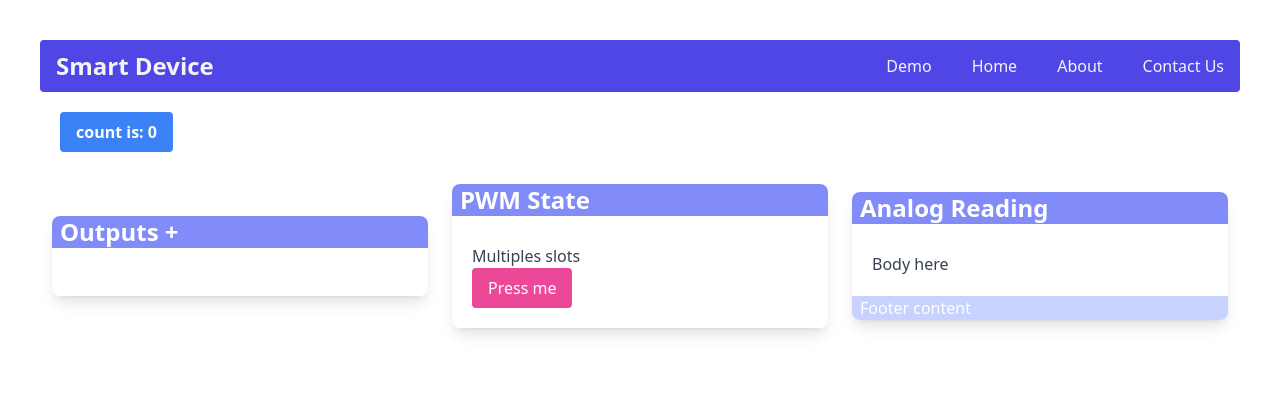
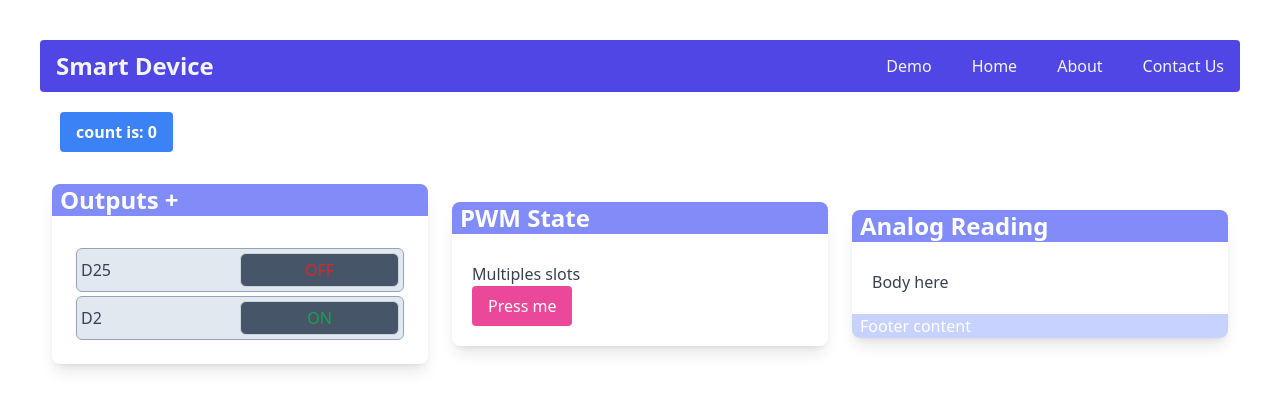
Before and after one commit to leoNavarro95/smart-device-web, a Vue app: page /demo in a window 1280 px wide. Shown: the top 410 px of the page. Built offline with nearby package versions, Linux system fonts and the light colour scheme; what vue-native-websocket-vue3 would draw is missing.

Commit message:
New store structure

```diff
--- a/src/stores/gpio.js
+++ b/src/stores/gpio.js
@@ -1,14 +1,20 @@
 import { defineStore } from 'pinia'
 
-const useGpio = defineStore('gpio', {
+const useGpioStore = defineStore('gpio', {
   // arrow function recommended for full type inference
   state: () => {
     return {
       // all these properties will have their type inferred automatically
-      pin: "D0",
-      status: false,
+      digitalOutput:[
+        {pin: "D25", status: false},
+        {pin: "D2", status: true},
+      ],
+      digitalInput:[
+        {pin: "D0", status: true},
+        {pin: "D15", status: false},
+      ],
     }
   }
 })
 
-export default useGpio
+export default useGpioStore
```
